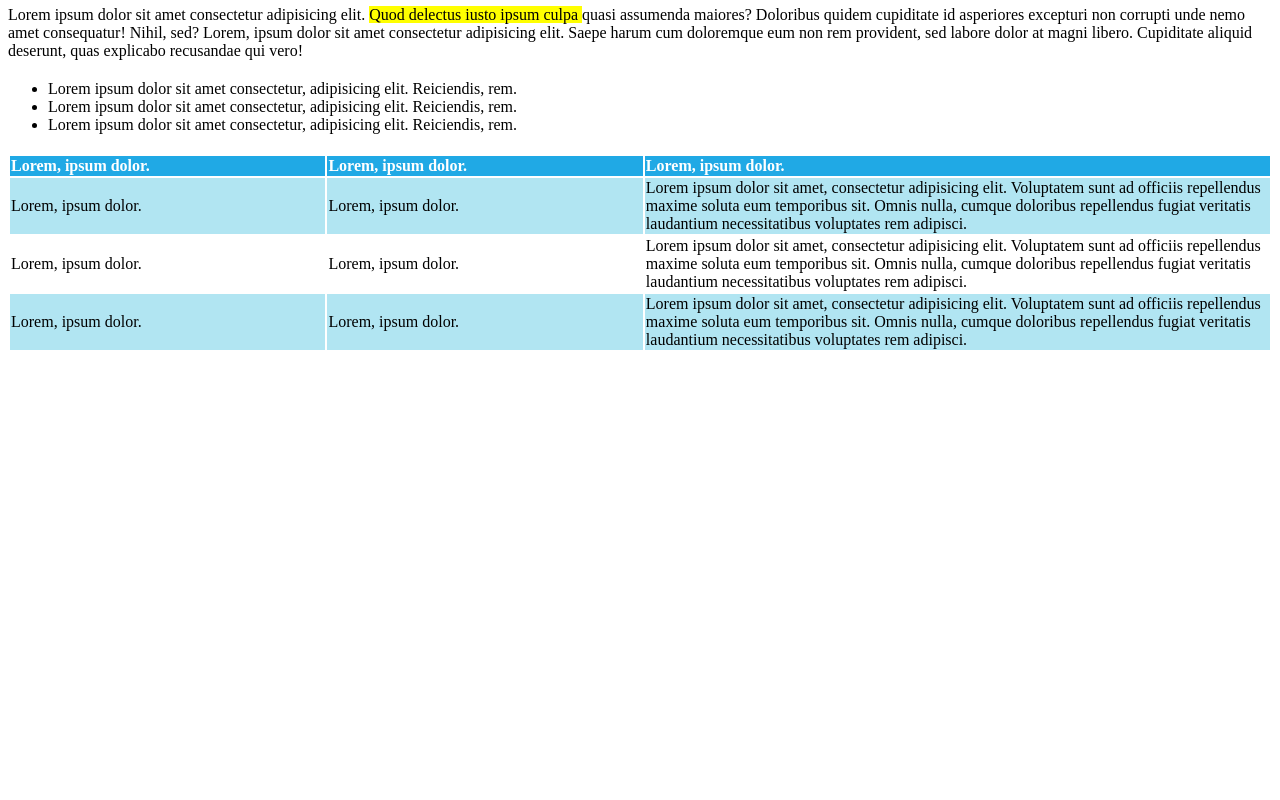
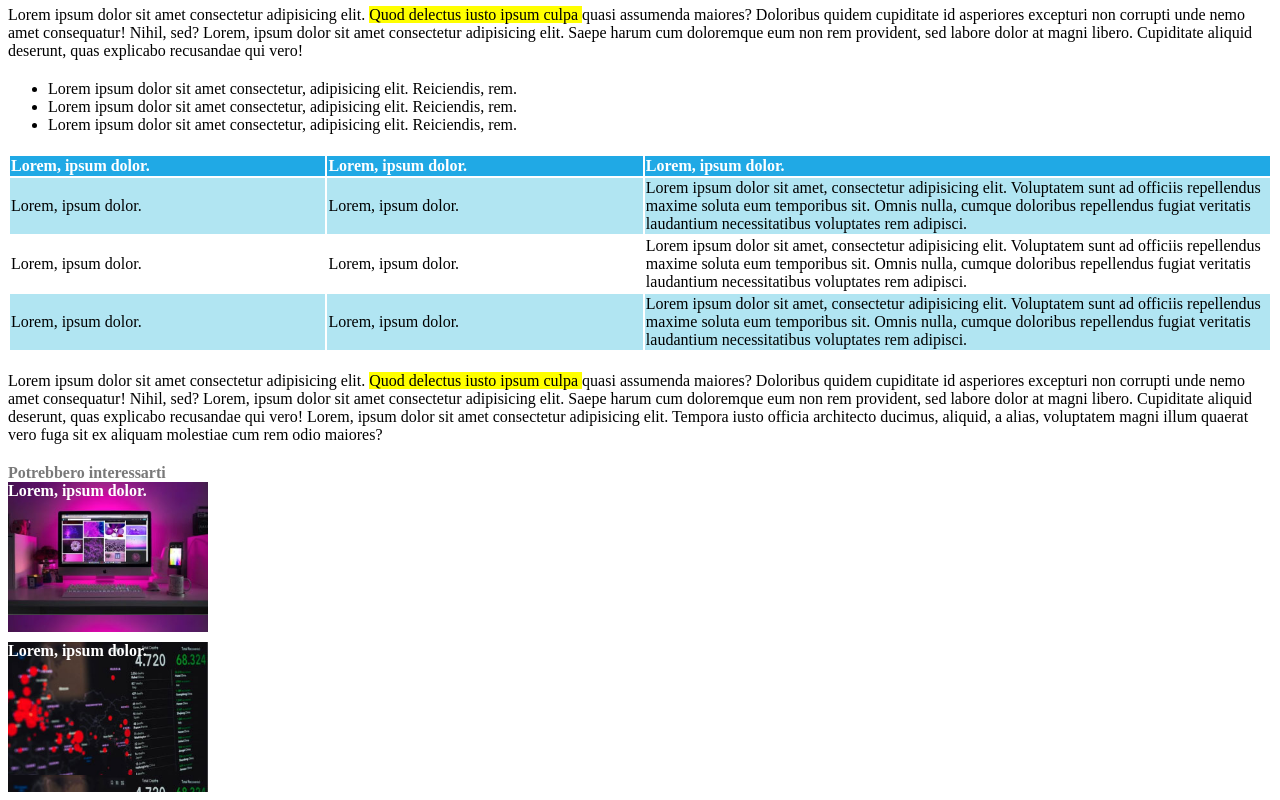
Before and after one commit to diruocco-aniellomarco/html-css-booleaner, a plain HTML site: page index.html in a window 1280 px wide. Shown: the part 1974-2774 px from the top of the page. Before the commit the page ends 2334 px from the top, so only its background shows below. Drawn offline with Linux system fonts and the light colour scheme.

Commit message:
add footer e fix section diventati div

```diff
--- a/css/style.css
+++ b/css/style.css
@@ -32,7 +32,7 @@ nav {
 /* sezione main*/
 
 
-.sezioni {
+.contenitore {
     margin-bottom: 20px;
 }
 /*sezione immagini di testa*/
@@ -60,3 +60,26 @@ th {
 .tabrigacolorata {
     background-color: #b1e5f2;
 }
+
+/*footer*/
+footer {
+    font-weight: bold;
+}
+#titolofooter {
+    color: #797979;
+}
+.imgfooter {
+    height: 150px;
+    width: 200px;
+    background-size: contain;
+    color: white;
+}
+
+#monitor {
+    background-image: url('../img/monitor.jpg');
+    margin-bottom: 10px;
+}
+
+#graph {
+    background-image: url('../img/graph.jpg');
+}
--- a/index.html
+++ b/index.html
@@ -22,32 +22,34 @@
 
     <main>
             <!-- sezione immagini di testa -->
-    <section class="sezioni">
+        <div class="contenitore">
             <img class="fototesta" src="./img/tim-1.jpg" alt="comizio Tim Berners-Lee">
             <img class="fototesta" src="./img/tim-2.jpg" alt="Tim Berners-Lee">
             <div>1st Photo: John S. and James Lorem ipsum, dolor sit amet consectetur adipisicing.
                 <br>
                 2nd Photo: Lorem ipsum dolor sit.
             </div>
-    </section>
+        </div>
 
         <!-- sezione testo -->
-    <section class="sezioni">
+        <div class="contenitore">
             <div>Lorem ipsum dolor sit amet consectetur adipisicing elit.
                 <span class="evidenzia">Quod delectus iusto ipsum culpa </span>
                 quasi assumenda maiores? Doloribus quidem cupiditate id asperiores excepturi non corrupti unde nemo amet consequatur! Nihil, sed? Lorem, ipsum dolor sit amet consectetur adipisicing elit. Saepe harum cum doloremque eum non rem provident, sed labore dolor at magni libero. Cupiditate aliquid deserunt, quas explicabo recusandae qui vero!
             </div>
-    </section>
-    <!-- Elenzo puntato -->
-    <section class="sezioni">
+        </div>
+
+        <!-- Elenco puntato -->
+        <div class="contenitore">
             <ul>
                 <li>Lorem ipsum dolor sit amet consectetur, adipisicing elit. Reiciendis, rem.</li>
                 <li>Lorem ipsum dolor sit amet consectetur, adipisicing elit. Reiciendis, rem.</li>
                 <li>Lorem ipsum dolor sit amet consectetur, adipisicing elit. Reiciendis, rem.</li>
             </ul>
-    </section>
+        </div>
 
         <!-- tabella  -->
+        <div class="contenitore">
             <table>
                 <thead>
                     <tr>
@@ -75,8 +77,24 @@
                     </tr>
                 </tbody>
             </table>
+        </div>
 
+        <!-- sezione testo -->
+        <div class="contenitore">
+                <div>Lorem ipsum dolor sit amet consectetur adipisicing elit.
+                    <span class="evidenzia">
+                        Quod delectus iusto ipsum culpa
+                    </span>
+                    quasi assumenda maiores? Doloribus quidem cupiditate id asperiores excepturi non corrupti unde nemo amet consequatur! Nihil, sed? Lorem, ipsum dolor sit amet consectetur adipisicing elit. Saepe harum cum doloremque eum non rem provident, sed labore dolor at magni libero. Cupiditate aliquid deserunt, quas explicabo recusandae qui vero! Lorem, ipsum dolor sit amet consectetur adipisicing elit. Tempora iusto officia architecto ducimus, aliquid, a alias, voluptatem magni illum quaerat vero fuga sit ex aliquam molestiae cum rem odio maiores?
+                </div>
+        </div>
 
+        <!--sezione footer-->
+        <footer>
+            <div id="titolofooter">Potrebbero interessarti</div>
+            <div class="imgfooter" id="monitor">Lorem, ipsum dolor.</div>
+            <div class="imgfooter" id="graph">Lorem, ipsum dolor.</div>
+        </footer>
     </main>
 </body>
 </html>
```
Lines whose indentation alone changed are shown as unchanged.
